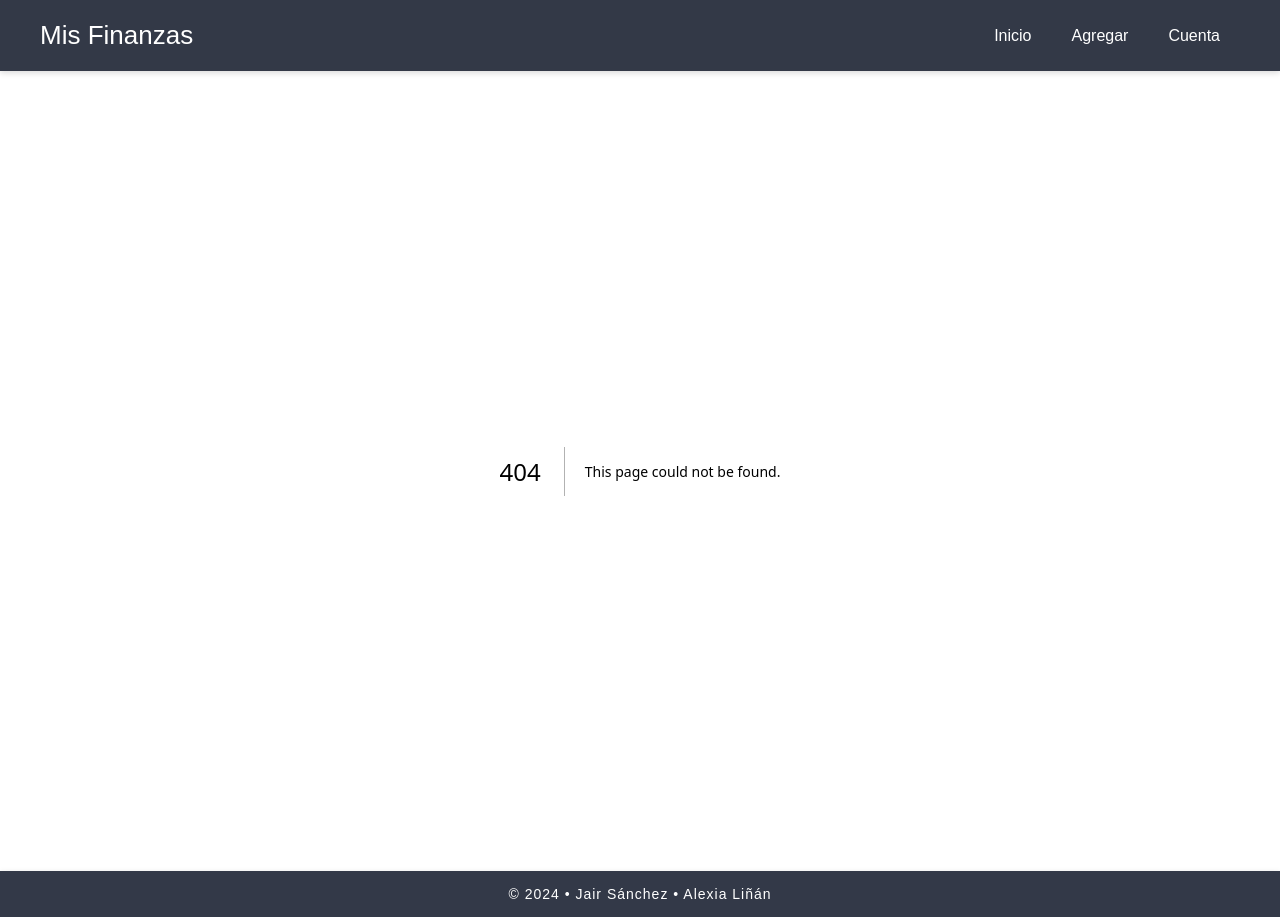
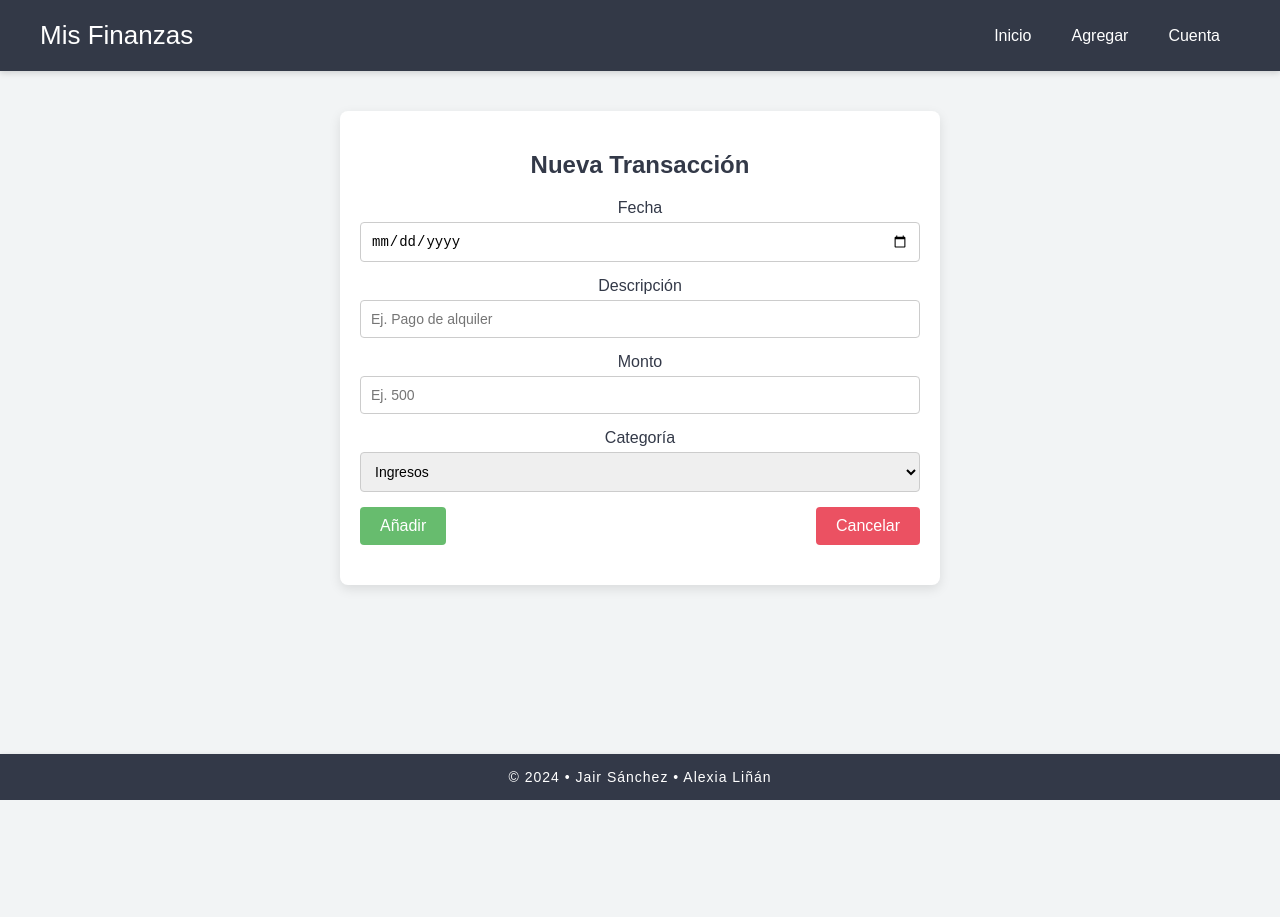
Before and after one commit to jx11r/proyecto, a Next.js app: page /new in a window 1280 px wide. Before the commit this address had no page. After the commit the page ends 800 px from the top, so only its background shows below. Built offline with nearby package versions, Linux system fonts and the light colour scheme.

Commit message:
feat: add `new` module

```diff
--- /dev/null
+++ b/src/app/new/page.js
@@ -0,0 +1,52 @@
+import styles from "./page.module.css";
+
+export default function NewTransaction() {
+  return (
+    <main>
+      <section className={styles["add-transaction"]}>
+        <h2>Nueva Transacción</h2>
+        <form className={styles["transaction-form"]}>
+          <div className={styles["form-group"]}>
+            <label htmlFor="date">Fecha</label>
+            <input type="date" id="date" name="date" required />
+          </div>
+          <div className={styles["form-group"]}>
+            <label htmlFor="description">Descripción</label>
+            <input
+              type="text"
+              id="description"
+              name="description"
+              placeholder="Ej. Pago de alquiler"
+              required
+            />
+          </div>
+          <div className={styles["form-group"]}>
+            <label htmlFor="amount">Monto</label>
+            <input
+              type="number"
+              id="amount"
+              name="amount"
+              placeholder="Ej. 500"
+              required
+            />
+          </div>
+          <div className={styles["form-group"]}>
+            <label htmlFor="category">Categoría</label>
+            <select id="category" name="category" required>
+              <option value="ingresos">Ingresos</option>
+              <option value="gastos">Gastos</option>
+            </select>
+          </div>
+          <div className={styles["form-actions"]}>
+            <button type="submit" className={`${styles.btn} ${styles.green}`}>
+              Añadir
+            </button>
+            <button type="reset" className={`${styles.btn} ${styles.red}`}>
+              Cancelar
+            </button>
+          </div>
+        </form>
+      </section>
+    </main>
+  );
+}
--- /dev/null
+++ b/src/app/new/page.module.css
@@ -0,0 +1,68 @@
+.add-transaction {
+  padding: 40px 20px;
+  text-align: center;
+  background-color: #ffffff;
+  border-radius: 8px;
+  box-shadow: 0 4px 12px rgba(0, 0, 0, 0.1);
+  max-width: 600px;
+  margin: 40px auto;
+}
+
+.add-transaction h2 {
+  margin-bottom: 20px;
+  font-size: 24px;
+  color: #333948;
+}
+
+.transaction-form {
+  display: flex;
+  flex-direction: column;
+  gap: 15px;
+}
+
+.form-group {
+  display: flex;
+  flex-direction: column;
+  gap: 5px;
+}
+
+.form-group label {
+  font-size: 16px;
+  color: #333948;
+}
+
+.form-group input,
+.form-group select {
+  padding: 10px;
+  font-size: 14px;
+  border: 1px solid #ccc;
+  border-radius: 4px;
+}
+
+.form-actions {
+  display: flex;
+  justify-content: space-between;
+  gap: 10px;
+}
+
+.btn {
+  padding: 10px 20px;
+  font-size: 16px;
+  border: none;
+  border-radius: 4px;
+  cursor: pointer;
+}
+
+.btn.green {
+  background-color: #67bc6e;
+  color: #ffffff;
+}
+
+.btn.red {
+  background-color: #eb5162;
+  color: #ffffff;
+}
+
+.btn:hover {
+  opacity: 0.9;
+}
```
